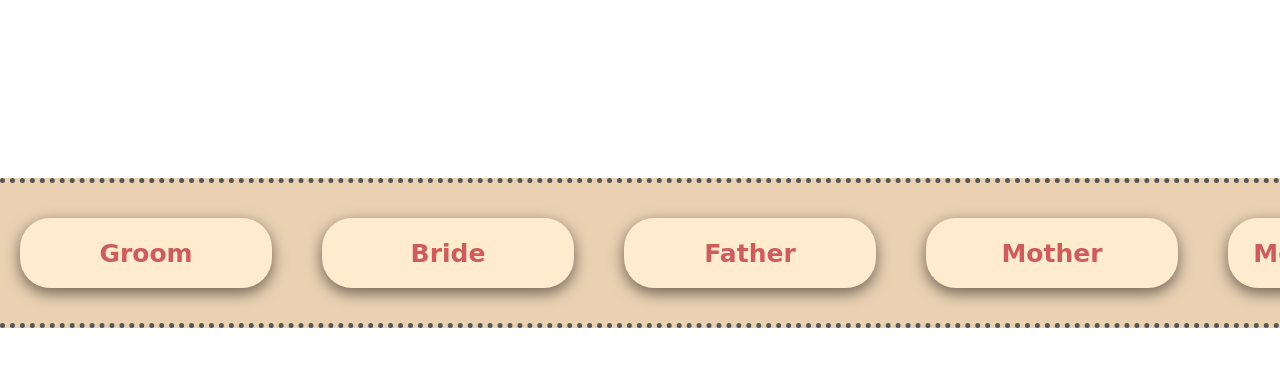
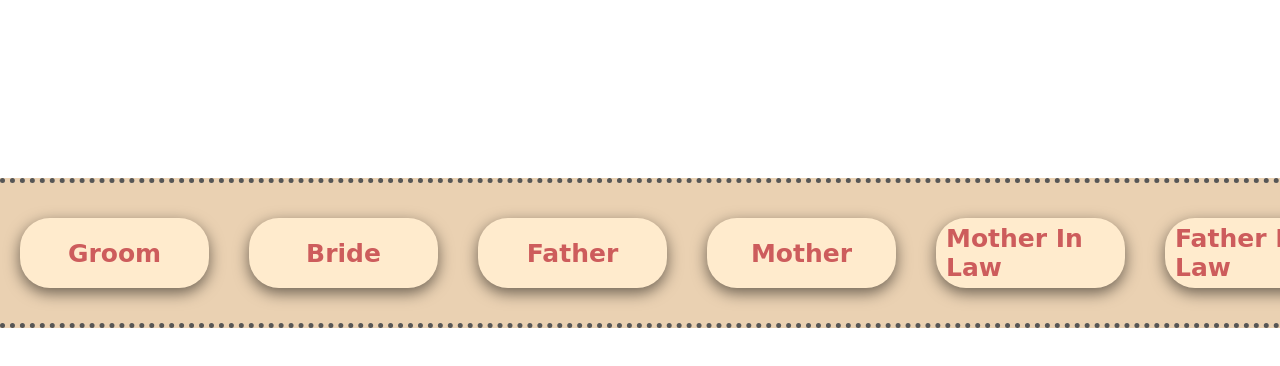
Before and after one commit to Phallaboth/Project1, a plain HTML site: page index.html in a window 1280 px wide. Shown: the part 4307-4673 px from the top of the page. Drawn offline with Linux system fonts and the light colour scheme; a web font is replaced by a local one.

Commit message:
update code

```diff
--- a/style.css
+++ b/style.css
@@ -709,7 +709,7 @@ section{
  height: 150px;
  display: flex;
  align-items: center;
- gap: 50px;
+ gap: 40px;
  padding-left: 20px;
  overflow-x: auto;
  border-top: 5px dotted rgb(86, 86, 86);
@@ -722,7 +722,7 @@ section{
 }
 
 .container0 .scroll .obj{
-    width: 20%;
+    width: 15%;
     height: 50%;
     border-radius: 30px;
     font-size: 25px;
```
